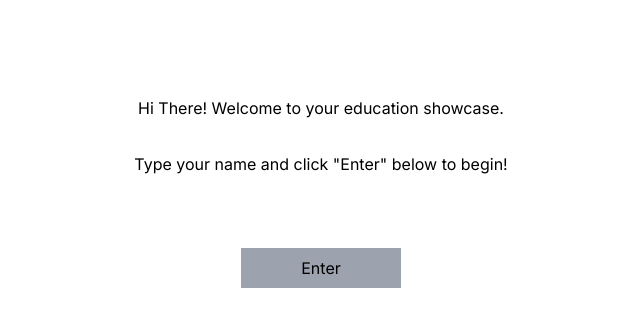
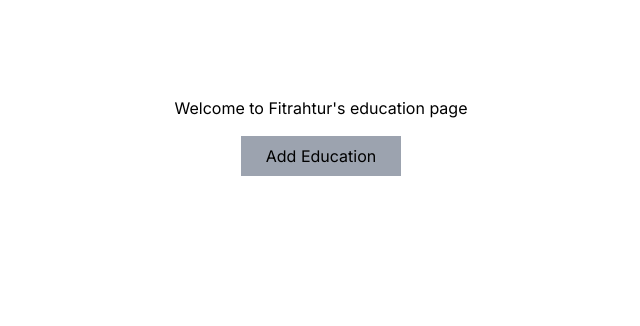
Before and after one commit to vyonizr/tt-se, a Next.js app: page / in a window 1280 px wide. Shown: the top 326 px of the page, without its empty margins (319-959 px from the left). Built offline with nearby package versions, Linux system fonts and the light colour scheme.

Commit message:
create conditional rendering

```diff
--- a/src/app/page.tsx
+++ b/src/app/page.tsx
@@ -1,9 +1,15 @@
+'use client'
+import { useRecoilValue } from 'recoil'
 import InsertName from '../components/InsertName'
+import EducationList from '../components/EducationList'
+import { nameState } from '../recoil/atoms/UserAtom'
 
 export default function Home() {
+  const nameAtom = useRecoilValue(nameState)
+
   return (
     <main className='flex min-h-screen flex-col items-center p-24'>
-      <InsertName />
+      {nameAtom ? <EducationList /> : <InsertName />}
     </main>
   )
 }
--- /dev/null
+++ b/src/components/EducationList.tsx
@@ -0,0 +1,20 @@
+import { useState } from 'react'
+import { useRecoilValue } from 'recoil'
+import { nameState } from '../recoil/atoms/UserAtom'
+import Button from './Button'
+
+export default function InsertName() {
+  const [isModalOpen, setIsModalOpen] = useState(false)
+  const nameAtom = useRecoilValue(nameState)
+
+  const handleAddEducation = () => {
+    setIsModalOpen(true)
+  }
+
+  return (
+    <>
+      <p>{`Welcome to ${nameAtom}'s education page`}</p>
+      <Button onClick={handleAddEducation}>Add Education</Button>
+    </>
+  )
+}
--- a/src/components/InsertName.tsx
+++ b/src/components/InsertName.tsx
@@ -1,12 +1,16 @@
 'use client'
-import { useState } from 'react'
+import { useState, useEffect } from 'react'
+import { useSetRecoilState } from 'recoil'
+import Button from './Button'
+import { nameState } from '../recoil/atoms/UserAtom'
 
 export default function InsertName() {
   const [name, setName] = useState('')
+  const setNameAtom = useSetRecoilState(nameState)
 
   function onSubmit(event: React.FormEvent<HTMLFormElement>) {
     event.preventDefault()
-    localStorage.setItem('name', name)
+    setNameAtom(name)
   }
 
   return (
@@ -18,15 +22,12 @@ export default function InsertName() {
       <input
         type='text'
         onChange={(event) => setName(event.target.value)}
-        className='py-2 px-4 mt-4'
+        className='py-2 px-4 mt-4 border-2 border-gray-700 shadow-md'
+        value={name}
       />
-      <button
-        disabled={name.length === 0}
-        className='py-2 px-4 min-w-[10rem] bg-gray-400 mt-4'
-        type='submit'
-      >
+      <Button disabled={name.length === 0} className=' mt-4' type='submit'>
         Enter
-      </button>
+      </Button>
     </form>
   )
 }
```
